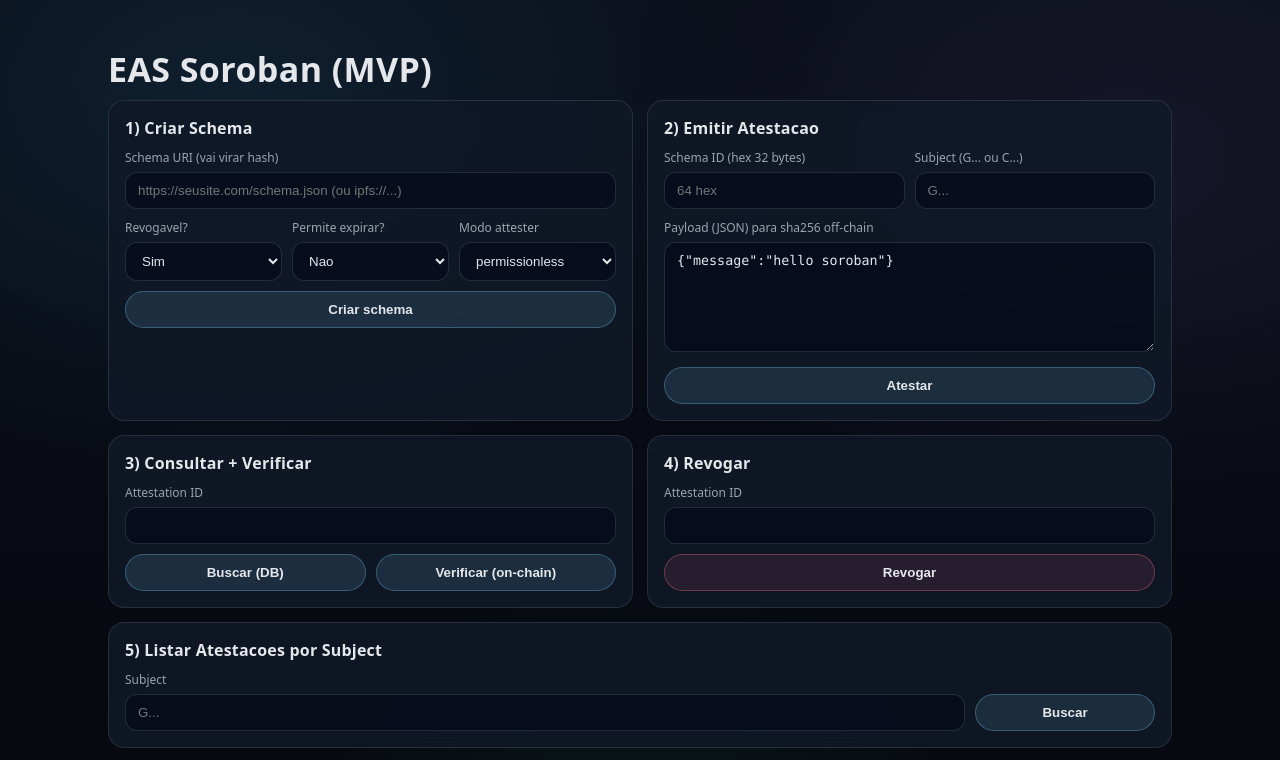
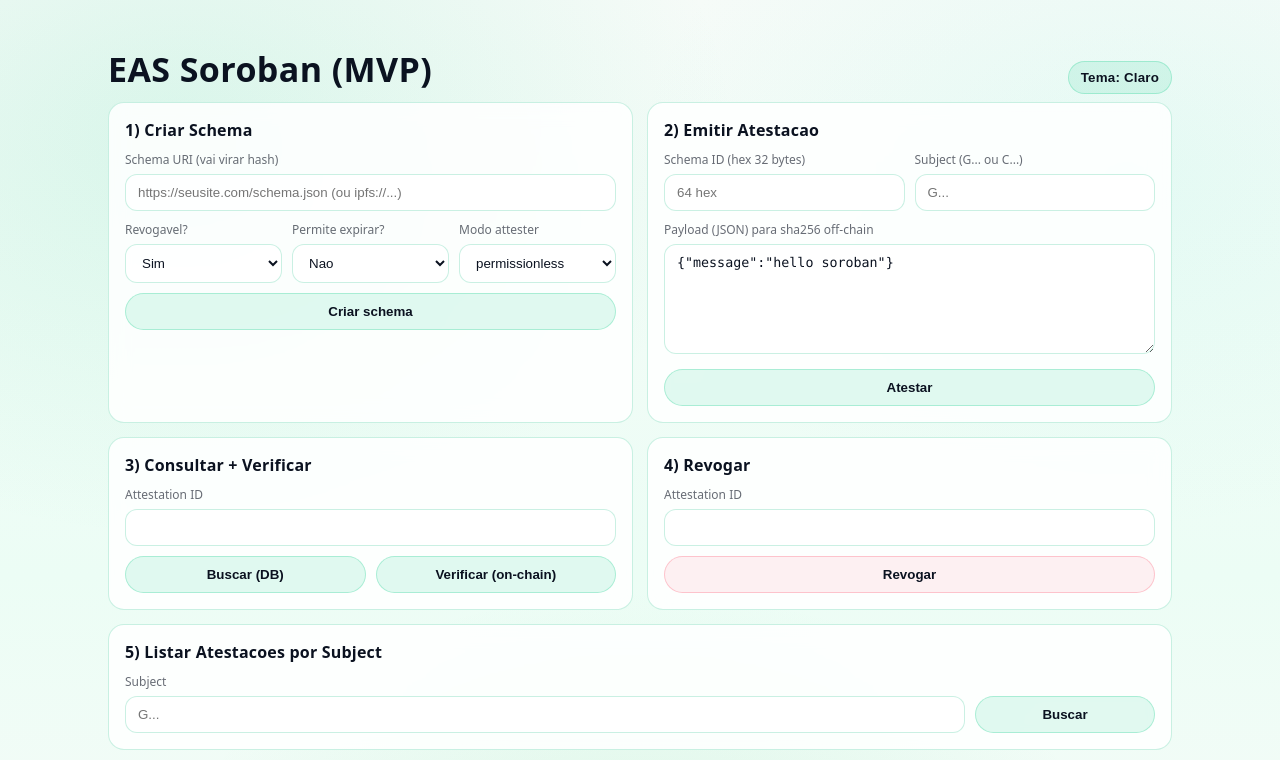
Before and after one commit to LelloTereciani/Projeto-EAS-Soroban, a React (Vite) app in the folder apps/web/: page / in a window 1280 px wide. Shown: the top 760 px of the page. Built offline with nearby package versions, Linux system fonts and the light colour scheme.

Commit message:
feat(web): green palette + light/dark theme toggle

```diff
--- a/apps/web/src/App.tsx
+++ b/apps/web/src/App.tsx
@@ -1,4 +1,4 @@
-import React, { useMemo, useState } from 'react';
+import React, { useEffect, useMemo, useState } from 'react';
 
 const API_BASE = '/EAS/api';
 
@@ -37,6 +37,12 @@ function pretty(v: unknown) {
 export default function App() {
   const [toast, setToast] = useState<Toast>(null);
 
+  const [theme, setTheme] = useState<'dark' | 'light'>(() => {
+    const saved = localStorage.getItem('eas_theme');
+    if (saved === 'dark' || saved === 'light') return saved;
+    return window.matchMedia?.('(prefers-color-scheme: light)')?.matches ? 'light' : 'dark';
+  });
+
   const [schemaUri, setSchemaUri] = useState('');
   const [schemaRevocable, setSchemaRevocable] = useState(true);
   const [schemaExpiresAllowed, setSchemaExpiresAllowed] = useState(false);
@@ -66,12 +72,24 @@ export default function App() {
     return <div className={`toast ${toast.kind}`}>{toast.msg}</div>;
   }, [toast]);
 
+  useEffect(() => {
+    document.documentElement.dataset.theme = theme;
+    localStorage.setItem('eas_theme', theme);
+  }, [theme]);
+
   return (
     <div className="container">
       <div className="header">
         <div>
           <h1>EAS Soroban (MVP)</h1>
         </div>
+        <button
+          type="button"
+          className="themeToggle"
+          onClick={() => setTheme((t) => (t === 'dark' ? 'light' : 'dark'))}
+        >
+          Tema: {theme === 'dark' ? 'Escuro' : 'Claro'}
+        </button>
       </div>
 
       {toastEl}
--- a/apps/web/src/styles.css
+++ b/apps/web/src/styles.css
@@ -1,15 +1,32 @@
 :root {
+  /* Default theme: dark. App toggles by setting <html data-theme="...">. */
   color-scheme: dark;
-  --bg0: #0b0f1a;
-  --bg1: #0f172a;
-  --card: rgba(17, 24, 39, 0.88);
-  --border: rgba(148, 163, 184, 0.18);
-  --text: #e5e7eb;
-  --muted: #9ca3af;
-  --accent: #7dd3fc;
-  --accent2: #93c5fd;
+  --bg0: #060b12;
+  --bg1: #0b1220;
+  --card: rgba(8, 15, 28, 0.82);
+  --border: rgba(34, 197, 94, 0.16);
+  --text: #e7f4ee;
+  --muted: rgba(231, 244, 238, 0.70);
+  --accent: #34d399;   /* emerald */
+  --accent2: #5eead4;  /* teal */
   --danger: #fb7185;
   --ok: #34d399;
+  --controlBg: rgba(4, 10, 20, 0.60);
+}
+
+:root[data-theme="light"] {
+  color-scheme: light;
+  --bg0: #f6fbf8;
+  --bg1: #ecfdf5;
+  --card: rgba(255, 255, 255, 0.86);
+  --border: rgba(16, 185, 129, 0.22);
+  --text: #0b1220;
+  --muted: rgba(11, 18, 32, 0.62);
+  --accent: #059669;
+  --accent2: #0f766e;
+  --danger: #e11d48;
+  --ok: #16a34a;
+  --controlBg: rgba(255, 255, 255, 0.80);
 }
 
 * { box-sizing: border-box; }
@@ -18,10 +35,10 @@ body {
   margin: 0;
   font-family: ui-sans-serif, system-ui, -apple-system, Segoe UI, Roboto, Arial, sans-serif;
   background:
-    radial-gradient(900px 600px at 18% 12%, rgba(56, 189, 248, 0.10) 0%, transparent 60%),
-    radial-gradient(900px 600px at 88% 18%, rgba(167, 139, 250, 0.08) 0%, transparent 55%),
-    radial-gradient(700px 500px at 50% 90%, rgba(52, 211, 153, 0.08) 0%, transparent 55%),
-    linear-gradient(180deg, var(--bg0), #070a12 60%, #06070c);
+    radial-gradient(900px 650px at 14% 14%, rgba(52, 211, 153, 0.14) 0%, transparent 62%),
+    radial-gradient(900px 650px at 88% 18%, rgba(94, 234, 212, 0.10) 0%, transparent 55%),
+    radial-gradient(800px 520px at 50% 94%, rgba(34, 197, 94, 0.10) 0%, transparent 60%),
+    linear-gradient(180deg, var(--bg0), var(--bg1) 60%, var(--bg0));
   color: var(--text);
 }
 
@@ -106,24 +123,35 @@ input, textarea, select {
   width: 100%;
   padding: 10px 12px;
   border-radius: 12px;
-  border: 1px solid rgba(148, 163, 184, 0.20);
-  background: rgba(2, 6, 23, 0.55);
+  border: 1px solid rgba(16, 185, 129, 0.22);
+  background: var(--controlBg);
   color: var(--text);
   outline: none;
+}
+
+input:focus, textarea:focus, select:focus {
+  border-color: rgba(52, 211, 153, 0.55);
+  box-shadow: 0 0 0 4px rgba(52, 211, 153, 0.12);
 }
 
 textarea { min-height: 110px; font-family: ui-monospace, SFMono-Regular, Menlo, Monaco, Consolas, monospace; }
 
 button {
-  border: 1px solid rgba(125, 211, 252, 0.30);
-  background: rgba(125, 211, 252, 0.12);
+  border: 1px solid rgba(52, 211, 153, 0.32);
+  background: rgba(52, 211, 153, 0.14);
   color: var(--text);
   border-radius: 999px;
   padding: 10px 14px;
   font-weight: 700;
   cursor: pointer;
 }
-button:hover { border-color: rgba(125, 211, 252, 0.55); }
+button:hover { border-color: rgba(52, 211, 153, 0.58); }
+
+button.themeToggle {
+  padding: 8px 12px;
+  font-weight: 800;
+  letter-spacing: 0.2px;
+}
 
 button.danger {
   border-color: rgba(251, 113, 133, 0.35);
@@ -163,7 +191,7 @@ button.danger {
   display: inline-block;
   padding: 2px 10px;
   border-radius: 999px;
-  border: 1px solid rgba(148, 163, 184, 0.20);
+  border: 1px solid rgba(16, 185, 129, 0.22);
   color: var(--accent2);
   font-size: 11px;
 }
@@ -182,5 +210,5 @@ button.danger {
   background: rgba(2, 6, 23, 0.55);
   backdrop-filter: blur(10px);
 }
-.toast.ok { border-color: rgba(52, 211, 153, 0.35); }
+.toast.ok { border-color: rgba(52, 211, 153, 0.45); }
 .toast.err { border-color: rgba(251, 113, 133, 0.35); }
```
Also changed, not shown: 1 other file (tests, documents, lock files or other folders).
